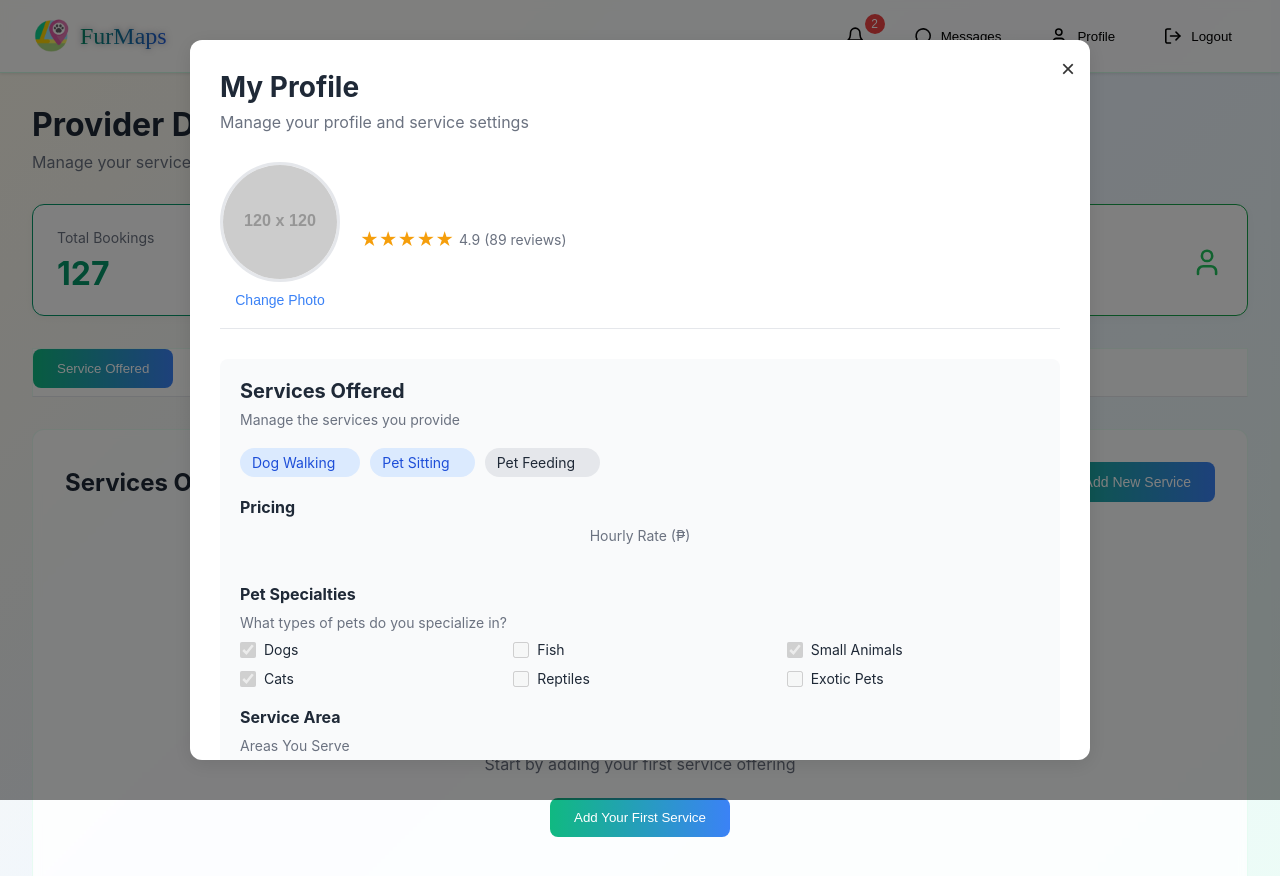
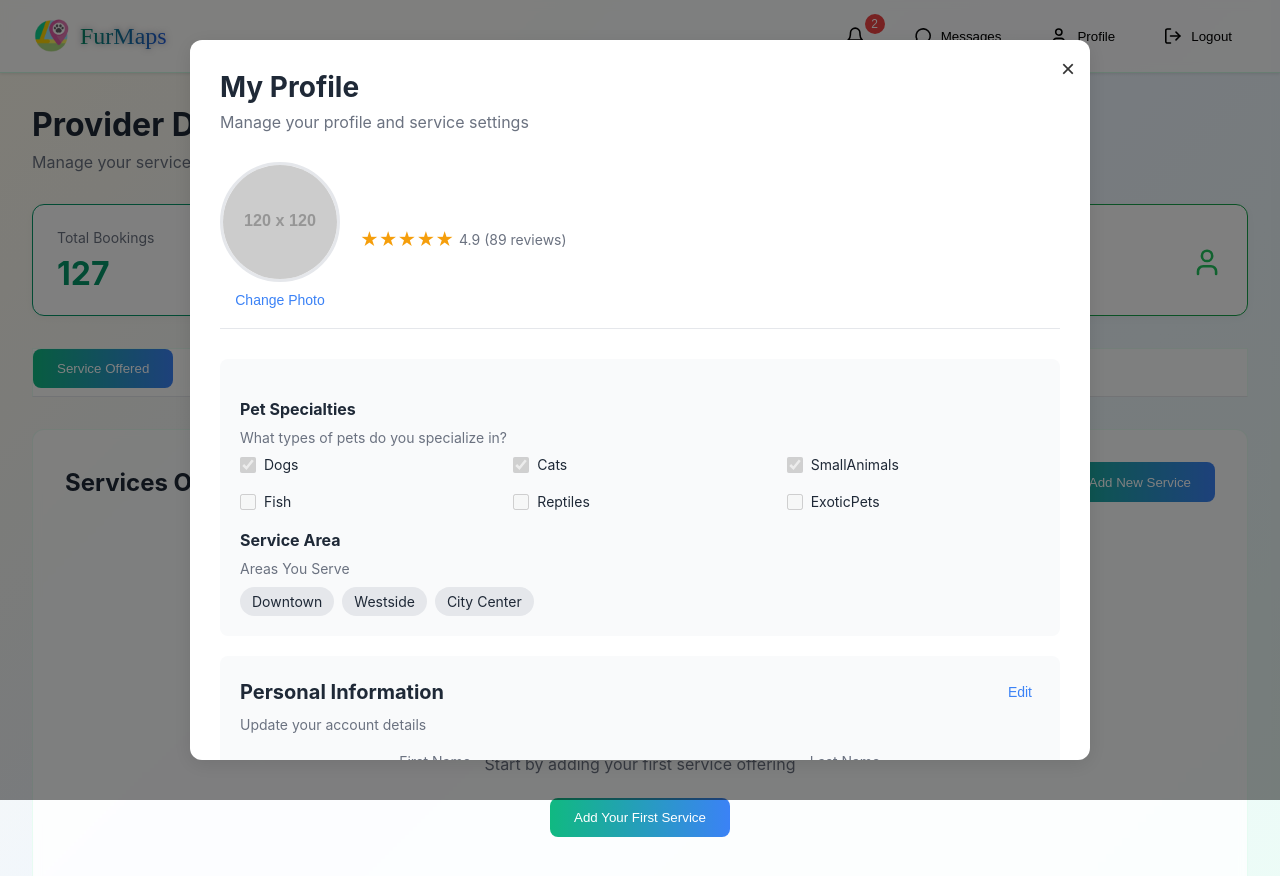
Before and after one commit to MVM18/FurMaps, a React (Create React App) app: page /SPdashboard in a window 1280 px wide. Both pictures are taken after a click on the button "Profile". Shown: the top 876 px of the page. Built offline with nearby package versions, Linux system fonts and the light colour scheme.

Commit message:
fixed SPprofile

```diff
--- a/src/pages/ServiceProviderDashboard/SPprofile.css
+++ b/src/pages/ServiceProviderDashboard/SPprofile.css
@@ -1,4 +1,3 @@
-/* Modal styles */
 .profile-modal-overlay {
   position: fixed;
   top: 0;
@@ -142,98 +141,6 @@
   font-size: 14px;
 }
 
-.service-tags {
-  display: flex;
-  flex-wrap: wrap;
-  gap: 10px;
-  margin-bottom: 20px;
-}
-
-.service-tag-container {
-  position: relative;
-}
-
-.service-tag {
-  background: #e5e7eb;
-  padding: 6px 25px 6px 12px;
-  border-radius: 20px;
-  font-size: 14px;
-  display: inline-block;
-}
-
-.service-tag.active {
-  background: #dbeafe;
-  color: #1d4ed8;
-}
-
-.remove-service-btn {
-  position: absolute;
-  top: 2px;
-  right: 2px;
-  background: #ef4444;
-  color: white;
-  border: none;
-  border-radius: 50%;
-  width: 18px;
-  height: 18px;
-  font-size: 12px;
-  cursor: pointer;
-  display: flex;
-  align-items: center;
-  justify-content: center;
-}
-
-.add-service-container {
-  display: flex;
-  gap: 8px;
-}
-
-.add-service-input {
-  padding: 6px 12px;
-  border: 1px solid #e5e7eb;
-  border-radius: 6px;
-  font-size: 14px;
-}
-
-.add-service-btn {
-  padding: 6px 12px;
-  background: #3b82f6;
-  color: white;
-  border: none;
-  border-radius: 6px;
-  font-size: 14px;
-  cursor: pointer;
-}
-
-/* Pricing section */
-.pricing-section {
-  margin: 20px 0;
-}
-
-.pricing-section h4 {
-  font-size: 16px;
-  margin-bottom: 10px;
-  color: #1f2937;
-}
-
-.price-input {
-  display: flex;
-  flex-direction: column;
-  gap: 5px;
-}
-
-.price-input label {
-  font-size: 14px;
-  color: #6b7280;
-}
-
-.price-input input {
-  padding: 8px 12px;
-  border: 1px solid #e5e7eb;
-  border-radius: 6px;
-  max-width: 200px;
-}
-
 /* Pet specialties section */
 .pet-specialties {
   margin: 20px 0;
@@ -372,6 +279,7 @@
   border: 1px solid #e5e7eb;
   border-radius: 6px;
   font-size: 14px;
+  min-height: 20px;
 }
 
 .info-value.bio {
@@ -379,25 +287,28 @@
   line-height: 1.5;
 }
 
-/* Input fields */
-input[disabled], textarea[disabled] {
-  background: transparent;
-  border: none;
-  padding: 0;
-}
-
-input:not([disabled]), textarea:not([disabled]) {
+/* Input fields - consistent sizing */
+input, textarea {
   background: white;
   border: 1px solid #e5e7eb;
   border-radius: 6px;
   padding: 8px 12px;
   font-size: 14px;
   width: 100%;
+  box-sizing: border-box;
 }
 
 textarea {
   resize: vertical;
   min-height: 80px;
+  font-family: inherit;
+}
+
+/* Disabled inputs for display mode */
+input[disabled], textarea[disabled] {
+  background: transparent;
+  border: none;
+  padding: 0;
 }
 
 /* Responsive adjustments */
@@ -425,3 +336,10 @@ textarea {
     align-items: flex-start;
   }
 }
+input[disabled], textarea[disabled] {
+  background: white;
+  border: 1px solid #e5e7eb;
+  padding: 8px 12px;
+  color: #6b7280;
+  cursor: not-allowed;
+}
--- a/src/pages/ServiceProviderDashboard/SPprofile.js
+++ b/src/pages/ServiceProviderDashboard/SPprofile.js
@@ -10,22 +10,22 @@ const ProfileModal = ({ onClose }) => {
     email: '',
     phone: '',
     address: '',
-   // experience: '',
-  //  certifications: '',
+    experience: '',       // Not stored in DB
+    certifications: '',   // Not stored in DB
     bio: ''
-    //hourlyRate: 0
   });
 
-  const [services, setServices] = useState([
-     { id: 1, name: 'Dog Walking', active: true },
-    { id: 2, name: 'Pet Sitting', active: true },
-    { id: 3, name: 'Pet Feeding', active: false }
-  ]);
   const [profilePhoto, setProfilePhoto] = useState('https://via.placeholder.com/120x120/e5e7eb/6b7280?text=Profile');
   const fileInputRef = useRef(null);
-  const [newServiceName, setNewServiceName] = useState('');
-  const [showAddService, setShowAddService] = useState(false);
 
+  const [petSpecialties, setPetSpecialties] = useState({
+    dogs: true,
+    cats: true,
+    smallAnimals: true,
+    fish: false,
+    reptiles: false,
+    exoticPets: false
+  });
 
   useEffect(() => {
     const fetchProfile = async () => {
@@ -38,10 +38,7 @@ useEffect(() => {
         .eq('user_id', user.id)
         .single();
 
-    if (error) {
-      console.error('Error fetching profile:', error);
-      return;
-    }
+      if (error) return console.error('Error fetching profile:', error);
 
       if (data) {
         setProfileData({
@@ -50,25 +47,12 @@ useEffect(() => {
           email: user.email,
           phone: data.phone,
           address: data.address,
-        //experience: data.experience || '',
-        //certifications: data.certificate || '',
+          experience: '',       // Blank
+          certifications: '',   // Blank
           bio: data.bio || '',
-        //hourlyRate: data.hourly_rate || 0,
         });
 
-      if (data.profile_picture) {
-        setProfilePhoto(data.profile_picture);
-      }
-
-      // Optionally, parse services_offered if stored as a comma-separated string
-      if (data.services_offered) {
-        const parsed = data.services_offered.split(',').map((name, i) => ({
-          id: i + 1,
-          name: name.trim(),
-          active: true
-        }));
-        setServices(parsed);
-      }
+        if (data.profile_picture) setProfilePhoto(data.profile_picture);
       }
     };
 
@@ -86,12 +70,9 @@ const handleSave = async () => {
         last_name: profileData.lastName,
         phone: profileData.phone,
         address: profileData.address,
-     // certificate: profileData.certifications,
         bio: profileData.bio,
-      //experience: profileData.experience,
-      //hourly_rate: profileData.hourlyRate,
-     // services_offered: services.map(s => s.name).join(', '),
-      profile_picture: profilePhoto // only if it’s a URL or already uploaded
+        profile_picture: profilePhoto
+        // experience and certifications are NOT included here
       })
       .eq('user_id', user.id);
 
@@ -102,17 +83,7 @@ const handleSave = async () => {
     }
   };
 
-
-  const [petSpecialties, setPetSpecialties] = useState({
-    dogs: true,
-    cats: true,
-    smallAnimals: true,
-    fish: false,
-    reptiles: false,
-    exoticPets: false
-  });
-
-  const handleEditToggle = () => setIsEditing(!isEditing);
+  const handleEditToggle = () => setIsEditing(true);
 
   const handleInputChange = (field, value) => {
     setProfileData(prev => ({ ...prev, [field]: value }));
@@ -125,64 +96,28 @@ const handleSave = async () => {
     if (!file) return;
 
     const { data: { user }, error: userError } = await supabase.auth.getUser();
-  if (userError || !user) {
-    console.error('User fetch error:', userError);
-    return;
-  }
+    if (userError || !user) return console.error('User fetch error:', userError);
 
     const fileExt = file.name.split('.').pop();
     const filePath = `profile-pictures/${user.id}-${Date.now()}.${fileExt}`;
 
-  // Upload to Supabase Storage
     const { error: uploadError } = await supabase
       .storage
-    .from('avatars') // 👈 Make sure this bucket exists
-    .upload(filePath, file, {
-      cacheControl: '3600',
-      upsert: true,
-    });
+      .from('avatars')
+      .upload(filePath, file, { cacheControl: '3600', upsert: true });
 
-  if (uploadError) {
-    console.error('Upload error:', uploadError);
-    return;
-  }
+    if (uploadError) return console.error('Upload error:', uploadError);
 
-  // Get public URL
     const { data: publicUrlData, error: urlError } = supabase
       .storage
       .from('avatars')
       .getPublicUrl(filePath);
 
-  if (urlError) {
-    console.error('URL error:', urlError);
-    return;
-  }
+    if (urlError) return console.error('URL error:', urlError);
 
     if (publicUrlData?.publicUrl) {
-    setProfilePhoto(publicUrlData.publicUrl); // ✅ Set uploaded photo to preview
+      setProfilePhoto(publicUrlData.publicUrl);
     }
-};
-
-  const toggleService = (serviceId) => {
-    setServices(prev => prev.map(service =>
-      service.id === serviceId ? { ...service, active: !service.active } : service
-    ));
-  };
-
-  const handleAddService = () => {
-    if (newServiceName.trim()) {
-      setServices(prev => [...prev, {
-        id: Date.now(),
-        name: newServiceName.trim(),
-        active: true
-      }]);
-      setNewServiceName('');
-      setShowAddService(false);
-    }
-  };
-
-  const handleRemoveService = (serviceId) => {
-    setServices(prev => prev.filter(service => service.id !== serviceId));
   };
 
   const handlePetSpecialtyChange = (specialty) => {
@@ -226,121 +161,21 @@ const handleSave = async () => {
           </div>
 
           <div className="services-section">
-            <h3>Services Offered</h3>
-            <p>Manage the services you provide</p>
-
-            <div className="service-tags">
-              {services.map(service => (
-                <div key={service.id} className="service-tag-container">
-                  <span className={`service-tag ${service.active ? 'active' : ''}`}>
-                    {service.name}
-                  </span>
-                  {isEditing && (
-                    <button
-                      className="remove-service-btn"
-                      onClick={() => handleRemoveService(service.id)}
-                    >
-                      ×
-                    </button>
-                  )}
-                </div>
-              ))}
-
-              {isEditing && (
-                <div className="add-service-container">
-                  <input
-                    type="text"
-                    value={newServiceName}
-                    onChange={(e) => setNewServiceName(e.target.value)}
-                    placeholder="New service"
-                    className="add-service-input"
-                  />
-                  <button className="add-service-btn" onClick={handleAddService}>
-                    Add
-                  </button>
-                </div>
-              )}
-            </div>
-
-            <div className="pricing-section">
-              <h4>Pricing</h4>
-              <div className="price-input">
-                <label>Hourly Rate (₱)</label>
-                <input
-                  type="number"
-                  value={profileData.hourlyRate}
-                  onChange={(e) => handleInputChange('hourlyRate', e.target.value)}
-                  disabled={!isEditing}
-                />
-              </div>
-            </div>
-
             <div className="pet-specialties">
               <h4>Pet Specialties</h4>
               <p>What types of pets do you specialize in?</p>
               <div className="pet-checkboxes-grid">
-                <div className="pet-checkbox-group">
-                  <label className="pet-checkbox-label">
+                {Object.keys(petSpecialties).map((key) => (
+                  <label key={key} className="pet-checkbox-label">
                     <input
                       type="checkbox"
-                      checked={petSpecialties.dogs}
-                      onChange={() => handlePetSpecialtyChange('dogs')}
+                      checked={petSpecialties[key]}
+                      onChange={() => handlePetSpecialtyChange(key)}
                       disabled={!isEditing}
                     />
-                    Dogs
+                    {key.charAt(0).toUpperCase() + key.slice(1)}
                   </label>
-                  <label className="pet-checkbox-label">
-                    <input
-                      type="checkbox"
-                      checked={petSpecialties.cats}
-                      onChange={() => handlePetSpecialtyChange('cats')}
-                      disabled={!isEditing}
-                    />
-                    Cats
-                  </label>
-                </div>
-
-                <div className="pet-checkbox-group">
-                  <label className="pet-checkbox-label">
-                    <input
-                      type="checkbox"
-                      checked={petSpecialties.fish}
-                      onChange={() => handlePetSpecialtyChange('fish')}
-                      disabled={!isEditing}
-                    />
-                    Fish
-                  </label>
-                  <label className="pet-checkbox-label">
-                    <input
-                      type="checkbox"
-                      checked={petSpecialties.reptiles}
-                      onChange={() => handlePetSpecialtyChange('reptiles')}
-                      disabled={!isEditing}
-                    />
-                    Reptiles
-                  </label>
-                </div>
-
-                <div className="pet-checkbox-group">
-                  <label className="pet-checkbox-label">
-                    <input
-                      type="checkbox"
-                      checked={petSpecialties.smallAnimals}
-                      onChange={() => handlePetSpecialtyChange('smallAnimals')}
-                      disabled={!isEditing}
-                    />
-                    Small Animals
-                  </label>
-                  <label className="pet-checkbox-label">
-                    <input
-                      type="checkbox"
-                      checked={petSpecialties.exoticPets}
-                      onChange={() => handlePetSpecialtyChange('exoticPets')}
-                      disabled={!isEditing}
-                    />
-                    Exotic Pets
-                  </label>
-                </div>
+                ))}
               </div>
             </div>
 
@@ -358,7 +193,10 @@ const handleSave = async () => {
           <div className="personal-info-section">
             <div className="section-header">
               <h3>Personal Information</h3>
-              <button className="edit-btn" onClick={isEditing ? handleSave: handleEditToggle}>
+              <button
+                className="edit-btn"
+                onClick={isEditing ? handleSave : handleEditToggle}
+              >
                 {isEditing ? 'Save' : 'Edit'}
               </button>
             </div>
@@ -367,96 +205,72 @@ const handleSave = async () => {
             <div className="info-grid">
               <div className="info-item">
                 <label>First Name</label>
-                {isEditing ? (
                 <input
                   type="text"
                   value={profileData.firstName}
                   onChange={(e) => handleInputChange('firstName', e.target.value)}
+                  disabled={!isEditing}
                 />
-                ) : (
-                  <div className="info-value">{profileData.firstName}</div>
-                )}
               </div>
               <div className="info-item">
                 <label>Last Name</label>
-                {isEditing ? (
                 <input
                   type="text"
                   value={profileData.lastName}
                   onChange={(e) => handleInputChange('lastName', e.target.value)}
+                  disabled={!isEditing}
                 />
-                ) : (
-                  <div className="info-value">{profileData.lastName}</div>
-                )}
               </div>
               <div className="info-item">
                 <label>Email</label>
-                {isEditing ? (
                 <input
                   type="email"
                   value={profileData.email}
                   onChange={(e) => handleInputChange('email', e.target.value)}
+                  disabled={!isEditing}
                 />
-                ) : (
-                  <div className="info-value">{profileData.email}</div>
-                )}
               </div>
               <div className="info-item">
                 <label>Phone Number</label>
-                {isEditing ? (
                 <input
                   type="tel"
                   value={profileData.phone}
                   onChange={(e) => handleInputChange('phone', e.target.value)}
+                  disabled={!isEditing}
                 />
-                ) : (
-                  <div className="info-value">{profileData.phone}</div>
-                )}
               </div>
               <div className="info-item full-width">
                 <label>Address</label>
-                {isEditing ? (
                 <textarea
                   value={profileData.address}
                   onChange={(e) => handleInputChange('address', e.target.value)}
+                  disabled={!isEditing}
                 />
-                ) : (
-                  <div className="info-value">{profileData.address}</div>
-                )}
               </div>
               <div className="info-item">
                 <label>Years of Experience</label>
-                {isEditing ? (
                 <input
                   type="text"
                   value={profileData.experience}
                   onChange={(e) => handleInputChange('experience', e.target.value)}
+                  disabled={!isEditing}
                 />
-                ) : (
-                  <div className="info-value">{profileData.experience}</div>
-                )}
               </div>
               <div className="info-item full-width">
                 <label>Certifications</label>
-                {isEditing ? (
                 <textarea
                   value={profileData.certifications}
                   onChange={(e) => handleInputChange('certifications', e.target.value)}
+                  disabled={!isEditing}
                 />
-                ) : (
-                  <div className="info-value">{profileData.certifications}</div>
-                )}
               </div>
               <div className="info-item full-width">
                 <label>Professional Bio</label>
-                {isEditing ? (
                 <textarea
                   value={profileData.bio}
                   onChange={(e) => handleInputChange('bio', e.target.value)}
+                  disabled={!isEditing}
                 />
-                ) : (
-                  <div className="info-value bio">{profileData.bio}</div>
-                )}
               </div>
             </div>
           </div>
```
Lines whose indentation alone changed are shown as unchanged.
